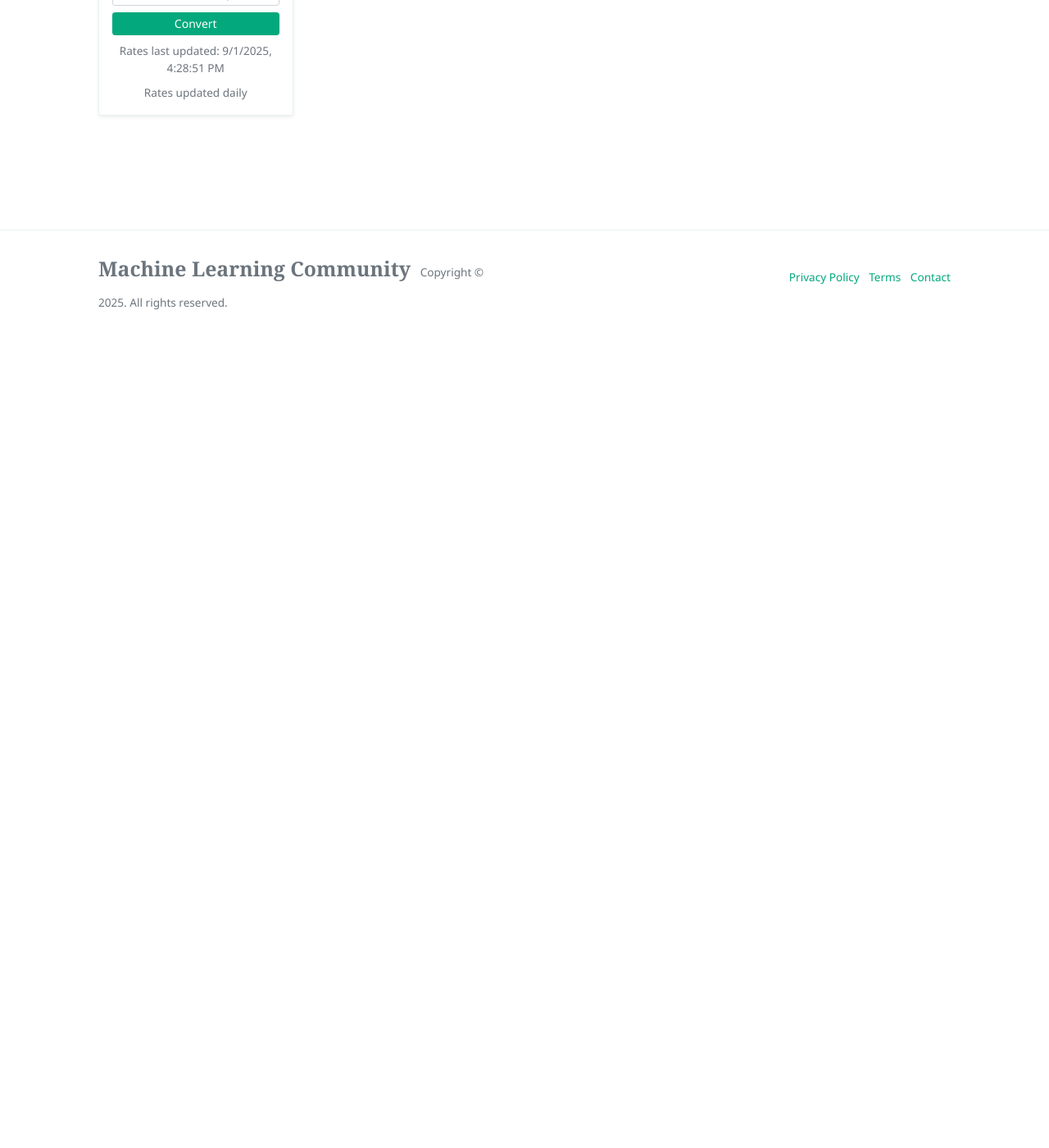
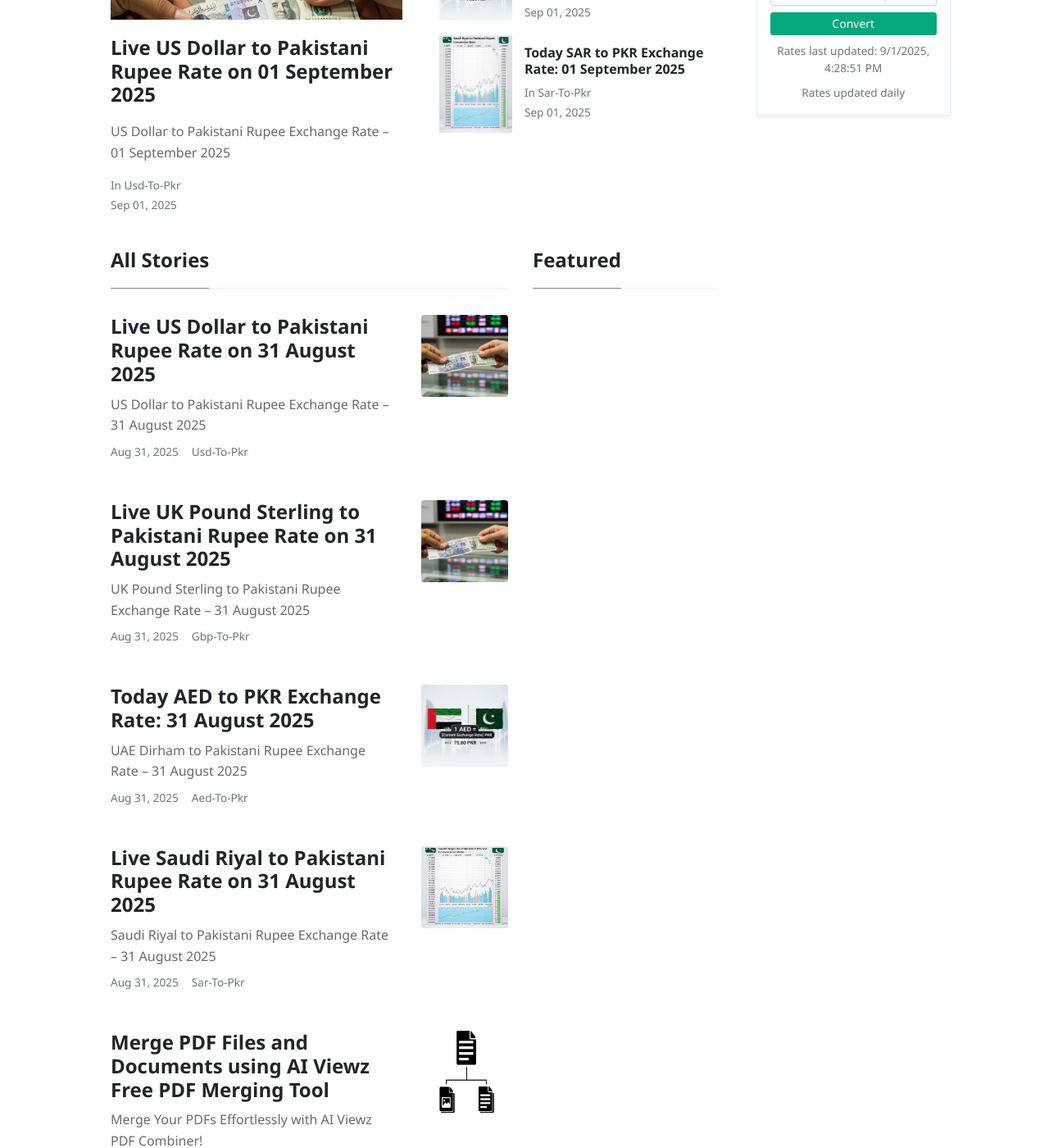
Before and after one commit to mlcom/mlcom.github.io, a Jekyll site: the page built from index.html, in a window 1280 px wide and 1400 px high, scrolled down 270 px. Shown: the whole window at 82% size. Built offline with Jekyll 4.4.1, drawn with Linux system fonts in a browser that asks for light colours; nearby versions of some CDN libraries; the list of posts is cut into pages by our own code; before the commit the page ends 900 px from its top, so only the background shows below that; some of the changed text lies outside the part shown.

Commit message:
Update default.html

```diff
--- a/_layouts/default.html
+++ b/_layouts/default.html
@@ -75,6 +75,10 @@
   <main role="main" class="site-content">
     <div class="container pt-4 pb-4">
       <div class="row">
+         <div class="col-lg-9 col-md-8">
+
+            {{ content }}
+          </div>
         <aside class="col-lg-3 col-md-4">
           <div class="card shadow-sm">
             <div class="card-body p-3">
```
